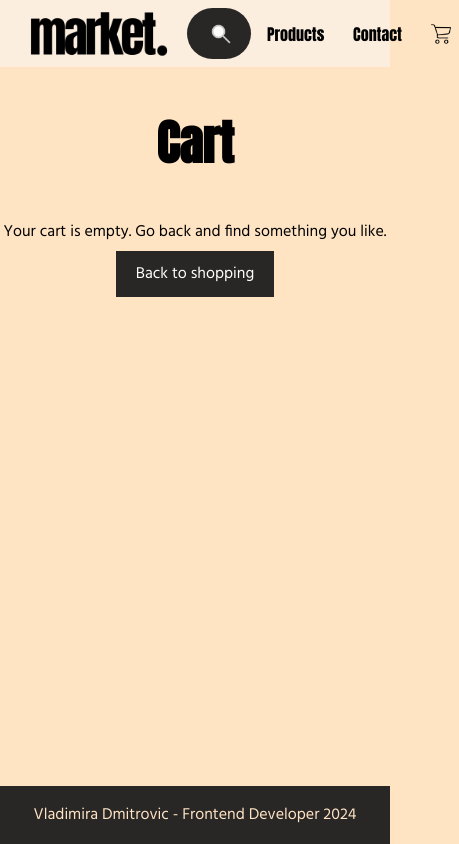
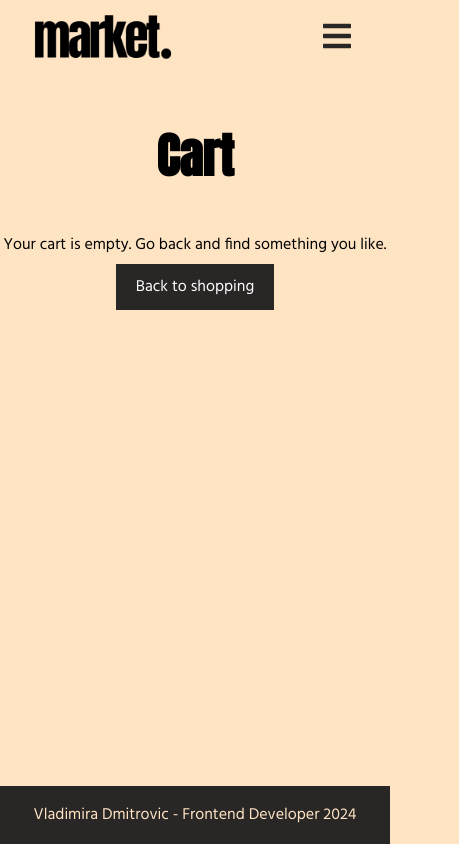
Before and after one commit to vanya992/ca-react-app, a React (Vite) app: page /cart in a window 390 px wide. Shown: the whole page, 459 px wide, since content can reach past the window. Built offline with nearby package versions, Linux system fonts and the light colour scheme; the HTML template or start-up script is replaced by a standard one.

Commit message:
Responsive burger menu added styling and functionality

```diff
--- a/package.json
+++ b/package.json
@@ -13,6 +13,7 @@
     "react": "^18.2.0",
     "react-dom": "^18.2.0",
     "react-helmet": "^6.1.0",
+    "react-icons": "^5.0.1",
     "react-router-dom": "^6.22.3",
     "zustand": "^4.5.2"
   },
--- a/src/Components/Header/Header.module.css
+++ b/src/Components/Header/Header.module.css
@@ -1,26 +1,26 @@
-nav {
+header {
   display: flex;
   justify-content: space-between;
-  color: var(--black-text);
-  background-color: rgba(250, 250, 250, 0.5);
-  font-family: "Hind";
-  z-index: 1;
-  position: relative;
-  padding: 0 20px;
+  align-items: center;
+  height: 80px;
+  padding: 0 2rem;
+  background-color: var(--soft-peach);
+  color: var(--dark-footer);
 }
 
-nav a {
-  color: inherit;
-  text-decoration: none;
-  padding: 0.5rem;
-  height: 100%;
+.nav {
   display: flex;
-  align-items: center;
+  flex-grow: 1;
+  justify-content: flex-end;
+  color: var(--black-text);
+  z-index: 1;
 }
 
-nav ul {
-  padding: 0;
-  margin: 0;
+.nav a {
+  margin: 0 2rem;
+}
+
+.nav ul {
   list-style: none;
   display: flex;
   gap: 0.8rem;
@@ -28,11 +28,12 @@ nav ul {
   font-family: "Anton";
 }
 
-nav ul a:active {
+.nav ul a:active {
   text-decoration: underline;
+  color: var(--white);
 }
 
-nav ul a:hover {
+.nav ul a:hover {
   background-color: var(--soft-peach);
 }
 
@@ -41,25 +42,89 @@ nav ul a:hover {
   width: auto;
 }
 
-.shoppingCart,
-.searchIcon {
-  width: 20px;
-  height: 20px;
-}
-
-.shoppingCart {
+.cart {
   position: relative;
+  font-size: 2em;
 }
 
 .cartCount {
   position: absolute;
-  top: 15px;
-  right: 15px;
+  top: 3px;
+  left: 30px;
   background-color: var(--dark-footer);
   color: var(--white);
   font-weight: bold;
   border-radius: 50%;
-  padding: 0 5px;
+  padding: 3px;
   font-size: 0.75rem;
   z-index: 1;
 }
+
+.close,
+.burger {
+  padding: 5px;
+  cursor: pointer;
+  background-color: transparent;
+  border: none;
+  outline: none;
+  color: var(--dark-footer);
+  visibility: hidden;
+  opacity: 0;
+  width: auto;
+}
+
+@media only screen and (max-width: 1024px) {
+  .close,
+  .burger {
+    visibility: visible;
+    opacity: 1;
+    font-size: 2rem;
+  }
+
+  .burger {
+    right: 0;
+    top: 0;
+  }
+
+  header .nav {
+    max-width: 100%;
+    height: 100%;
+    background-color: var(--dark-footer);
+    color: var(--white);
+    display: none;
+  }
+
+  .responsiveNav {
+    display: flex !important;
+    align-items: center;
+    justify-content: space-between;
+    height: 100vh;
+    width: 100%;
+    position: fixed;
+    top: 0;
+    left: 0;
+    background-color: var(--dark-footer);
+    z-index: 100;
+    visibility: visible;
+  }
+
+  .responsiveNav .close {
+    display: block;
+    position: absolute;
+    color: var(--white);
+    top: 10px;
+    right: 0;
+    z-index: 101;
+  }
+
+  .nav ul {
+    display: flex;
+    flex-direction: column;
+    margin: auto;
+    gap: 20px;
+  }
+
+  .cartCount {
+    margin: auto;
+  }
+}
--- a/src/Components/Header/index.jsx
+++ b/src/Components/Header/index.jsx
@@ -1,24 +1,33 @@
-import React, { useState } from "react";
+import React, { useRef, useState } from "react";
 import logo from "../../assets/images/logo.png";
 import shoppingCart from "../../assets/images/shoppingCart.png";
-import { SearchBar } from "../Search";
 import { Link } from "react-router-dom";
 import styles from "./Header.module.css";
-import { SearchResults } from "../SearchResults";
 import { useCartStore } from "../../store/cartStore";
+import { FaBars, FaTimes, FaCartPlus } from "react-icons/fa";
 
 function Navbar() {
-  const [results, setResults] = useState([]);
-  const [input, setInput] = useState("");
-
   const products = useCartStore((state) => state.products);
   const itemCount = products.reduce(
     (total, product) => total + product.count,
     0
   );
 
+  const [isNavVisible, setIsNavVisible] = useState(false);
+
+  const navRef = useRef();
+
+  const showNavbar = () => {
+    setIsNavVisible((prevVisible) => !prevVisible);
+    navRef.current.classList.toggle(styles.responsiveNav);
+  };
+
+  const closeMenu = () => {
+    setIsNavVisible(false);
+  };
+
   return (
-    <nav className={styles.nav}>
+    <header>
       <Link to="/">
         <img
           src={logo}
@@ -26,22 +35,28 @@ function Navbar() {
           className={styles.logoImg}
         />
       </Link>
-      <SearchBar setResults={setResults} input={input} setInput={setInput} />
-      {results.length > 0 && <SearchResults results={results} />}
+      <nav
+        className={`${styles.nav} ${isNavVisible ? styles.responsiveNav : ""}`}
+        ref={navRef}
+      >
+        {" "}
+        <button className={styles.close} onClick={showNavbar}>
+          <FaTimes />
+        </button>
         <ul>
           <li>
-          <Link to="/products">Products</Link>
+            <Link to="/products" onClick={closeMenu}>
+              Products
+            </Link>
           </li>
           <li>
-          <Link to="/contact">Contact</Link>
+            <Link to="/contact" onClick={closeMenu}>
+              Contact
+            </Link>
           </li>
           <li>
-          <Link to="/cart">
-            <img
-              src={shoppingCart}
-              alt="Shopping Cart"
-              className={styles.shoppingCart}
-            />
+            <Link to="/cart" onClick={closeMenu} className={styles.cart}>
+              <FaCartPlus />
               {itemCount > 0 && (
                 <span className={styles.cartCount}>{itemCount}</span>
               )}
@@ -49,6 +64,10 @@ function Navbar() {
           </li>
         </ul>
       </nav>
+      <button className={styles.burger} onClick={showNavbar}>
+        <FaBars />
+      </button>
+    </header>
   );
 }
 
--- a/src/Pages/Home/Home.module.css
+++ b/src/Pages/Home/Home.module.css
@@ -27,11 +27,3 @@
   justify-content: center;
   padding: 20px;
 }
-
-.seeMoreButton {
-  color: var(--dark-footer);
-  border: 1px solid var(--green);
-  padding: 10px 20px;
-  text-decoration: none;
-  margin: 20px auto;
-}
--- a/src/Pages/Home/index.jsx
+++ b/src/Pages/Home/index.jsx
@@ -1,15 +1,21 @@
 import { Helmet } from "react-helmet";
+import { useState } from "react";
 import { useFetch } from "../../hooks/useFetch";
 import market from "../../assets/images/market.png";
 import styles from "./Home.module.css";
 import { Card } from "../../Components/Card";
 import SaleSign from "../../Components/Sale";
 import { Link } from "react-router-dom";
+import { SearchBar } from "../../Components/Search";
+import { SearchResults } from "../../Components/SearchResults";
 
 export const Home = () => {
   const { data, isLoading, isError } = useFetch(
     "https://v2.api.noroff.dev/online-shop"
   );
+
+  const [results, setResults] = useState([]);
+  const [input, setInput] = useState("");
 
   const productsWithBiggestDiscounts = data
     .map((product) => ({
@@ -32,7 +38,9 @@ export const Home = () => {
       <div>
         <h2>
           Your one-stop shop. Let's bet you will find what you're looking for.
-        </h2>
+        </h2>{" "}
+        <SearchBar setResults={setResults} input={input} setInput={setInput} />
+        {results.length > 0 && <SearchResults results={results} />}
       </div>
       <SaleSign />
       <section className={styles.products}>
@@ -48,7 +56,7 @@ export const Home = () => {
       </section>
       <div className={styles.seeMore}>
         <Link to="/products" className="ctaButton">
-          SEE MORE
+          SEE MORE PRODUCTS
         </Link>
       </div>
     </main>
```
Also changed, not shown: 1 other file (tests, documents, lock files or other folders). Lines whose indentation alone changed are shown as unchanged.
